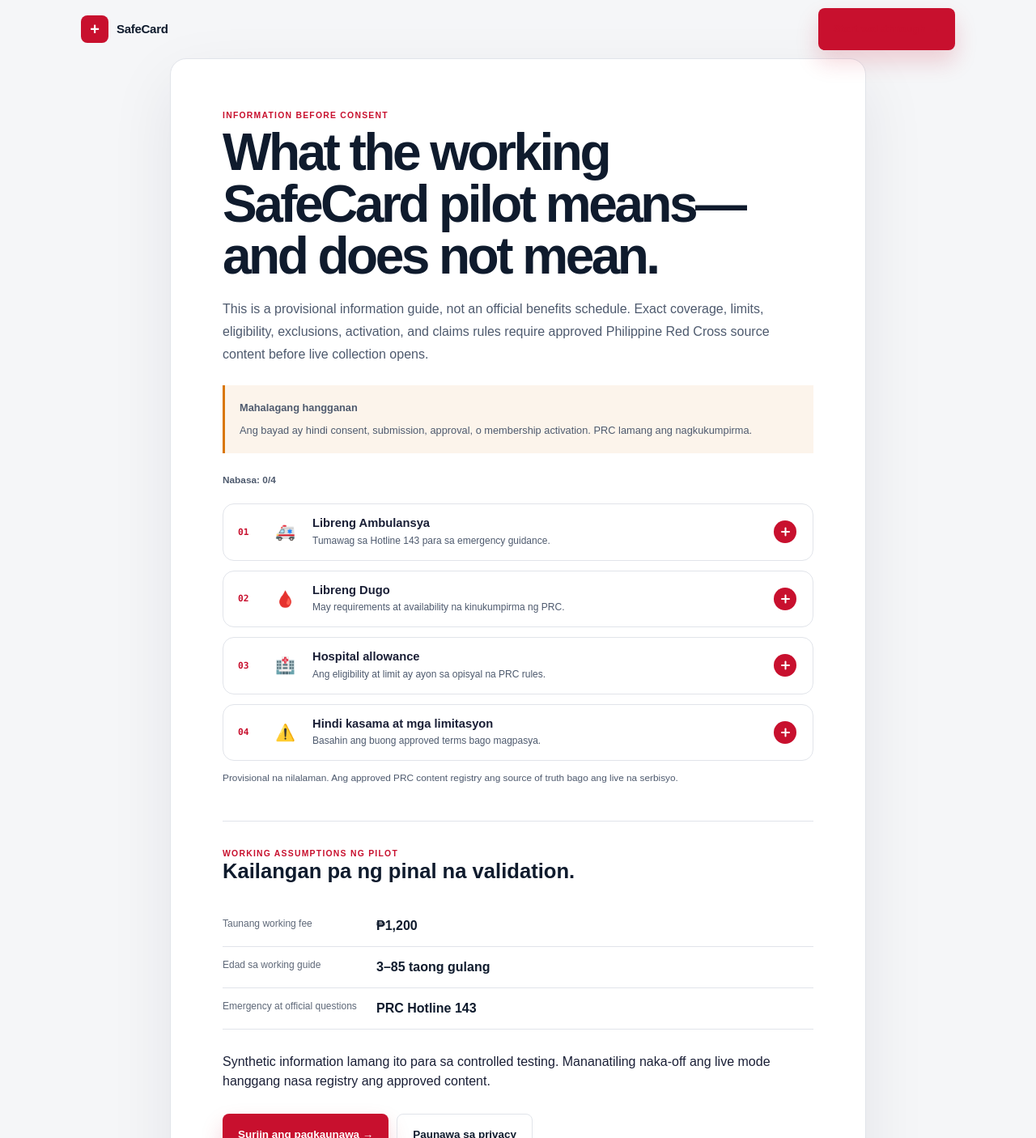
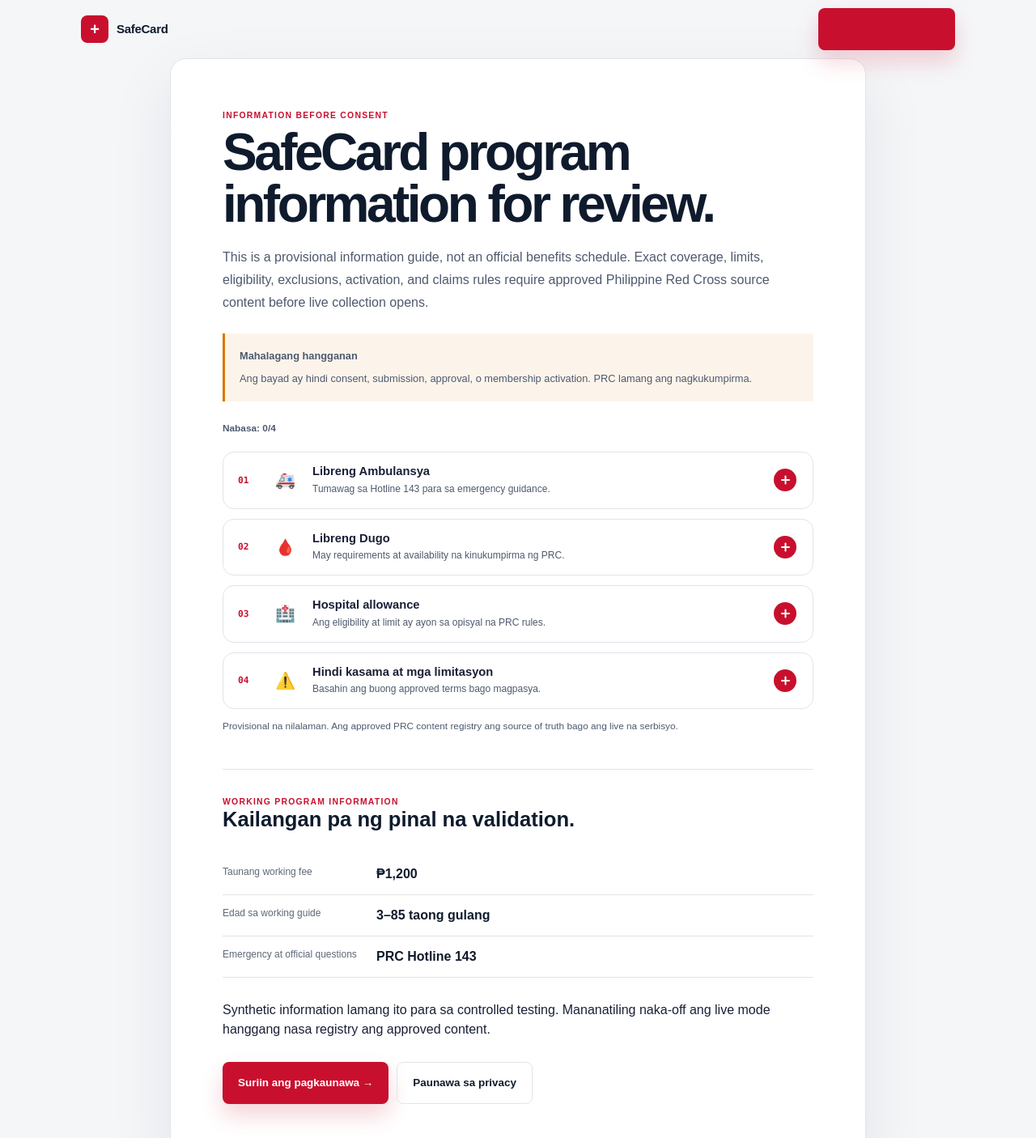
Before and after one commit to 1ndyg0/safecard-access-platform, a Next.js app: page /benefits in a window 1280 px wide. Shown: the top 1406 px of the page at 81% size. Built offline with nearby package versions, Linux system fonts and the light colour scheme; no server answers.

Commit message:
Use program and application wording independent of pilot schema names

```diff
--- a/src/app/benefits/page.tsx
+++ b/src/app/benefits/page.tsx
@@ -9,5 +9,5 @@
   // Resolved on the server so the storyboard is in the first paint.
   // Never throws: an unreachable registry yields repository fallback.
   const { content, source } = await loadStoryboard();
-  return <main className="content-page"><header className="content-nav"><Link href="/"><BrandMark /></Link><Link href="/apply" className="button-primary">Start walkthrough →</Link></header><article className="content-shell"><p className="eyebrow">Information before consent</p><h1>What the working SafeCard pilot means—and does not mean.</h1><p className="content-lede">This is a provisional information guide, not an official benefits schedule. Exact coverage, limits, eligibility, exclusions, activation, and claims rules require approved Philippine Red Cross source content before live collection opens.</p><BenefitsExperience cards={content.cards} provenance={source === "approved" ? "approved" : "provisional"} /></article></main>;
+  return <main className="content-page"><header className="content-nav"><Link href="/"><BrandMark /></Link><Link href="/apply" className="button-primary">Start walkthrough →</Link></header><article className="content-shell"><p className="eyebrow">Information before consent</p><h1>SafeCard program information for review.</h1><p className="content-lede">This is a provisional information guide, not an official benefits schedule. Exact coverage, limits, eligibility, exclusions, activation, and claims rules require approved Philippine Red Cross source content before live collection opens.</p><BenefitsExperience cards={content.cards} provenance={source === "approved" ? "approved" : "provisional"} /></article></main>;
 }
--- a/src/app/member/page.tsx
+++ b/src/app/member/page.tsx
@@ -23,5 +23,5 @@
     finally { setBusy(false); }
   }
 
-  return <main className="portal-page dark"><div className="portal-shell narrow"><Link href="/" className="portal-brand"><BrandMark /></Link><section className="portal-card"><p className="eyebrow">Member access</p><h1>Your application and electronic SafeCard</h1><p>Sign in with the application reference shown on your confirmation and the mobile number used in your application.</p><div className="notice-panel"><strong>No SMS OTP</strong><span>Provider-dependent OTP is parked. This controlled-pilot login uses the two matching details below and a short-lived secure browser session.</span></div><form className="portal-form" onSubmit={submit}><label><span>Application reference</span><input value={referenceNumber} onChange={(event) => setReferenceNumber(event.target.value.toUpperCase())} placeholder="SC-2026-XXXXXXXX" autoComplete="off" required /></label><label><span>Registered mobile number</span><input value={mobileNumber} onChange={(event) => setMobileNumber(event.target.value)} placeholder="09XXXXXXXXX" inputMode="tel" autoComplete="tel" required /></label>{message && <p className="form-message error">{message}</p>}<button className="button-primary" disabled={busy}>{busy ? "Checking…" : "Continue securely →"}</button></form><p className="portal-footnote">For assistance, call Philippine Red Cross Hotline <a href="tel:143">143</a>. SafeCard never decides claims or membership activation.</p></section></div></main>;
+  return <main className="portal-page dark"><div className="portal-shell narrow"><Link href="/" className="portal-brand"><BrandMark /></Link><section className="portal-card"><p className="eyebrow">Member access</p><h1>Your application and electronic SafeCard</h1><p>Sign in with the application reference shown on your confirmation and the mobile number used in your application.</p><div className="notice-panel"><strong>No SMS OTP</strong><span>Provider-dependent OTP is parked. Access uses the two matching details below and a short-lived secure browser session.</span></div><form className="portal-form" onSubmit={submit}><label><span>Application reference</span><input value={referenceNumber} onChange={(event) => setReferenceNumber(event.target.value.toUpperCase())} placeholder="SC-2026-XXXXXXXX" autoComplete="off" required /></label><label><span>Registered mobile number</span><input value={mobileNumber} onChange={(event) => setMobileNumber(event.target.value)} placeholder="09XXXXXXXXX" inputMode="tel" autoComplete="tel" required /></label>{message && <p className="form-message error">{message}</p>}<button className="button-primary" disabled={busy}>{busy ? "Checking…" : "Continue securely →"}</button></form><p className="portal-footnote">For assistance, call Philippine Red Cross Hotline <a href="tel:143">143</a>. SafeCard never decides claims or membership activation.</p></section></div></main>;
 }
--- a/src/components/BenefitsExperience.tsx
+++ b/src/components/BenefitsExperience.tsx
@@ -16,7 +16,7 @@
   return <>
     <div className="notice-panel amber"><strong>{locale === "fil" ? "Mahalagang hangganan" : "Important boundary"}</strong><span>{locale === "fil" ? "Ang bayad ay hindi consent, submission, approval, o membership activation. PRC lamang ang nagkukumpirma." : "Payment is not consent, submission, approval, or membership activation. Only PRC confirms membership."}</span></div>
     <BenefitStoryboard cards={cards} locale={locale === "en" ? "en" : "fil"} provenance={provenance} />
-    <section className="content-section"><p className="eyebrow">{locale === "fil" ? "Working assumptions ng pilot" : "Working pilot assumptions"}</p><h2>{locale === "fil" ? "Kailangan pa ng pinal na validation." : "Fee and eligibility still require formal validation."}</h2><dl className="review-list"><div><dt>{locale === "fil" ? "Taunang working fee" : "Working annual fee"}</dt><dd>₱1,200</dd></div><div><dt>{locale === "fil" ? "Edad sa working guide" : "Working age range"}</dt><dd>{locale === "fil" ? "3–85 taong gulang" : "3–85 years old"}</dd></div><div><dt>{locale === "fil" ? "Emergency at official questions" : "Emergency and official questions"}</dt><dd>PRC Hotline 143</dd></div></dl><p>{locale === "fil" ? "Synthetic information lamang ito para sa controlled testing. Mananatiling naka-off ang live mode hanggang nasa registry ang approved content." : "These assumptions support controlled design and testing only. Live mode stays disabled until approved content is published in the registry."}</p></section>
+    <section className="content-section"><p className="eyebrow">{locale === "fil" ? "Working program information" : "Working program information"}</p><h2>{locale === "fil" ? "Kailangan pa ng pinal na validation." : "Fee and eligibility still require formal validation."}</h2><dl className="review-list"><div><dt>{locale === "fil" ? "Taunang working fee" : "Working annual fee"}</dt><dd>₱1,200</dd></div><div><dt>{locale === "fil" ? "Edad sa working guide" : "Working age range"}</dt><dd>{locale === "fil" ? "3–85 taong gulang" : "3–85 years old"}</dd></div><div><dt>{locale === "fil" ? "Emergency at official questions" : "Emergency and official questions"}</dt><dd>PRC Hotline 143</dd></div></dl><p>{locale === "fil" ? "Synthetic information lamang ito para sa controlled testing. Mananatiling naka-off ang live mode hanggang nasa registry ang approved content." : "These assumptions support controlled design and testing only. Live mode stays disabled until approved content is published in the registry."}</p></section>
     <div className="wizard-actions"><Link href="/apply" className="button-primary">{locale === "fil" ? "Suriin ang pagkaunawa" : "Check my understanding"} →</Link><Link href="/privacy" className="button-quiet">{locale === "fil" ? "Paunawa sa privacy" : "Privacy notice"}</Link></div>
   </>;
 }
--- a/src/components/admin/AdminDashboard.tsx
+++ b/src/components/admin/AdminDashboard.tsx
@@ -85,7 +85,7 @@
       <header className="admin-heading">
         <div>
           <p className="eyebrow">Operations console</p>
-          <h1>{overview?.user ? `Welcome, ${overview.user.full_name}` : "SafeCard pilot"}</h1>
+          <h1>{overview?.user ? `Welcome, ${overview.user.full_name}` : "SafeCard administration"}</h1>
           <p className="muted-note">Roles: {overview?.roles.join(", ") || "—"}</p>
         </div>
         <div className="field-block compact">
--- a/src/components/application/ApplicationWizard.tsx
+++ b/src/components/application/ApplicationWizard.tsx
@@ -234,7 +234,7 @@
     if (!paymentSummary || !finalConfirmed) { setError(isFil ? "Kailangan ang payment proof at final declaration." : "Payment proof and the final declaration are required."); return; }
     if (!isLive || !caseId || !consentRecordId || !config?.content) {
       setError(isFil
-        ? "Hindi pa handa ang pilot intake. Mangyaring subukan muli o makipag-ugnayan sa Hotline 143."
+        ? "Hindi pa handa ang application intake. Mangyaring subukan muli o makipag-ugnayan sa Hotline 143."
         : "Application intake is not fully configured yet. Please try again shortly or contact Hotline 143.");
       return;
     }
```
